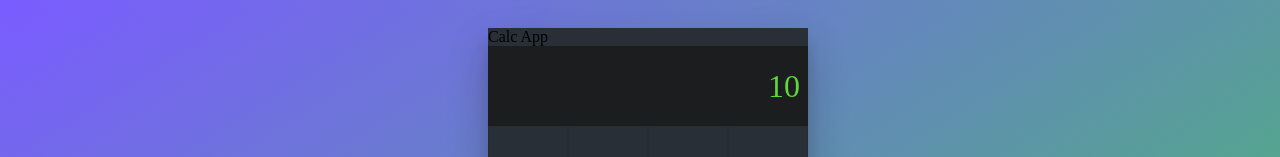
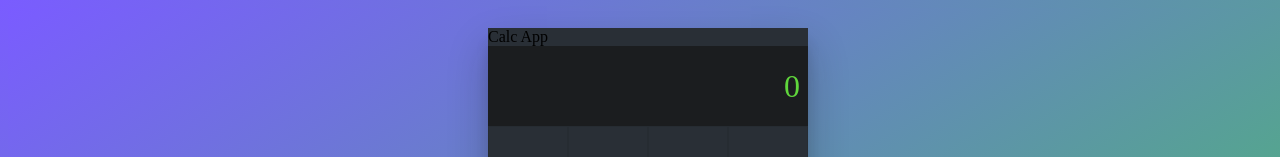
Before and after one commit to jomaora/calc-app-react, a React (Create React App) app: page / in a window 1280 px wide. Shown: the top 157 px of the page. Built offline with nearby package versions, Linux system fonts and the light colour scheme.

Commit message:
Adding useState for text for Result and buttons - wip

```diff
--- a/src/App.jsx
+++ b/src/App.jsx
@@ -1,4 +1,5 @@
-import React from "react";
+import { number } from "prop-types";
+import React, {useState} from "react";
 import "./App.css";
 import Functions from "./components/Functions";
 import MathOperations from "./components/MathOperations";
@@ -6,17 +7,25 @@ import Numbers from "./components/Numbers";
 import Result from "./components/Result";
 
 const App = () => {
-  const clickHandler = text => {
-    console.log('clickHandler', text);
+  const [stack, setStack] = useState('');
+
+  const clickHandler = number => {
+    console.log('clickHandler', number, stack);
+    setStack(stack + number)
   };
 
+  const onContentClear = () => {
+    setStack('');
+  }
+
+  console.log('Renderizacion de App');
   return (
     <main className="react-calculator">
       Calc App
-      <Result value={10} />
+      <Result value={stack} />
       <Numbers onClickNumber={clickHandler} />
-      <Functions onContentClear={() => console.log('Clear')} onDelete={() => console.log('R')}/>
-      <MathOperations onClickOperation={operation => console.log(operation)} onClickEqual={equal => console.log(equal)} />
+      <Functions onContentClear={onContentClear} onDelete={() => console.log('R')}/>
+      <MathOperations onClickOperation={clickHandler} onClickEqual={equal => console.log(equal)} />
     </main>)
 };
 
--- a/src/components/Result.jsx
+++ b/src/components/Result.jsx
@@ -3,7 +3,7 @@ import PropTypes from "prop-types";
 
 const Result = ({value}) => {
   return (<div className="result">
-    <span>{value}</span>
+    <span>{value === '' ? 0 : value}</span>
   </div>);
 };
 
```
